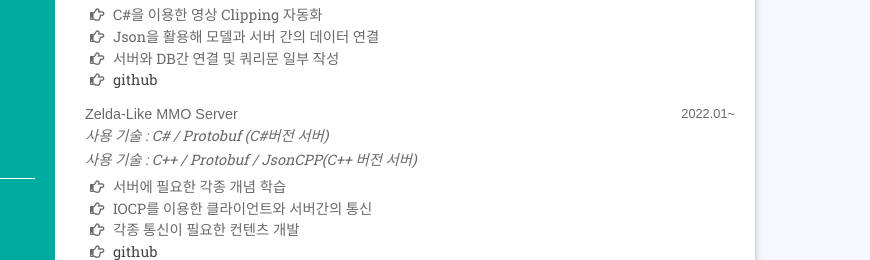
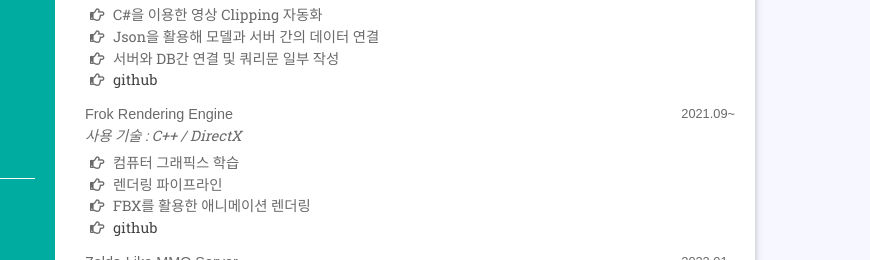
Before and after one commit to FroKCreativeTM/portfolio, a website: page views/main.html in a window 1280 px wide. Shown: the part 540-800 px from the top of the page, 410-1280 px from the left. Drawn offline with Linux system fonts and the light colour scheme.

Commit message:
2022-05-06 갱신

```diff
--- a/views/main.html
+++ b/views/main.html
@@ -101,6 +101,16 @@
                                 <li><i class="far fa-hand-point-right"></i> Json을 활용해 모델과 서버 간의 데이터 연결 </li>
                                 <li><i class="far fa-hand-point-right"></i> 서버와 DB간 연결 및 쿼리문 일부 작성 </li>
                                 <li><i class="far fa-hand-point-right"></i> <a href="https://github.com/FroKCreativeTM/Capstone">github</a> </li>
+                            </ul>
+                        </div>
+                        <div class="work-exp">
+                            <h6>Frok Rendering Engine <span>2021.09~</span></h6>
+                            <i>사용 기술 : C++ / DirectX </i> <br/>
+                            <ul>
+                                <li><i class="far fa-hand-point-right"></i> 컴퓨터 그래픽스 학습 </li>
+                                <li><i class="far fa-hand-point-right"></i> 렌더링 파이프라인 </li>
+                                <li><i class="far fa-hand-point-right"></i> FBX를 활용한 애니메이션 렌더링 </li>
+                                <li><i class="far fa-hand-point-right"></i> <a href="https://github.com/FroKCreativeTM/FroKEngine">github</a> </li>
                             </ul>
                         </div>
                         <div class="work-exp">
```
Also changed, not shown: 2 other files.
